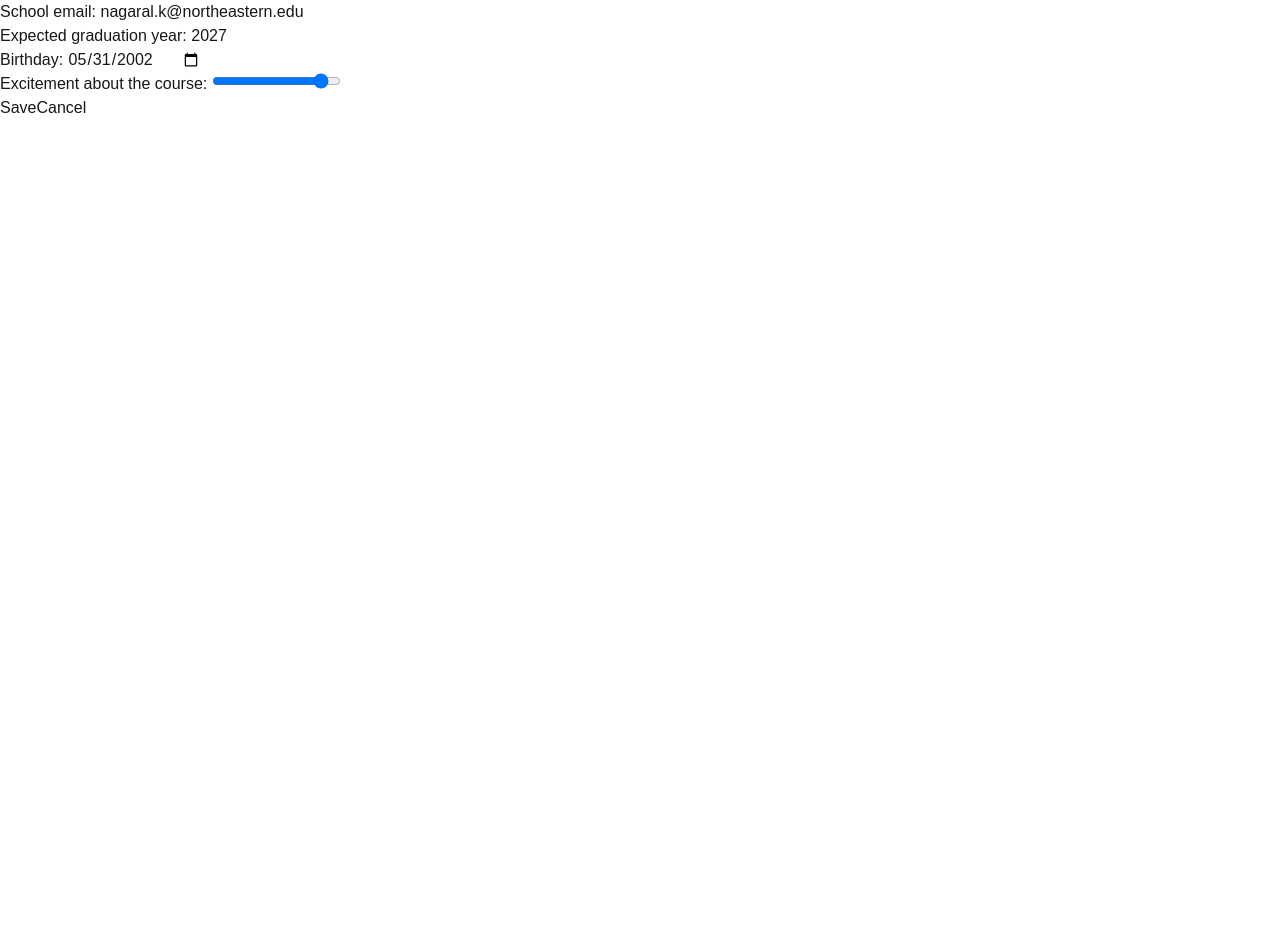
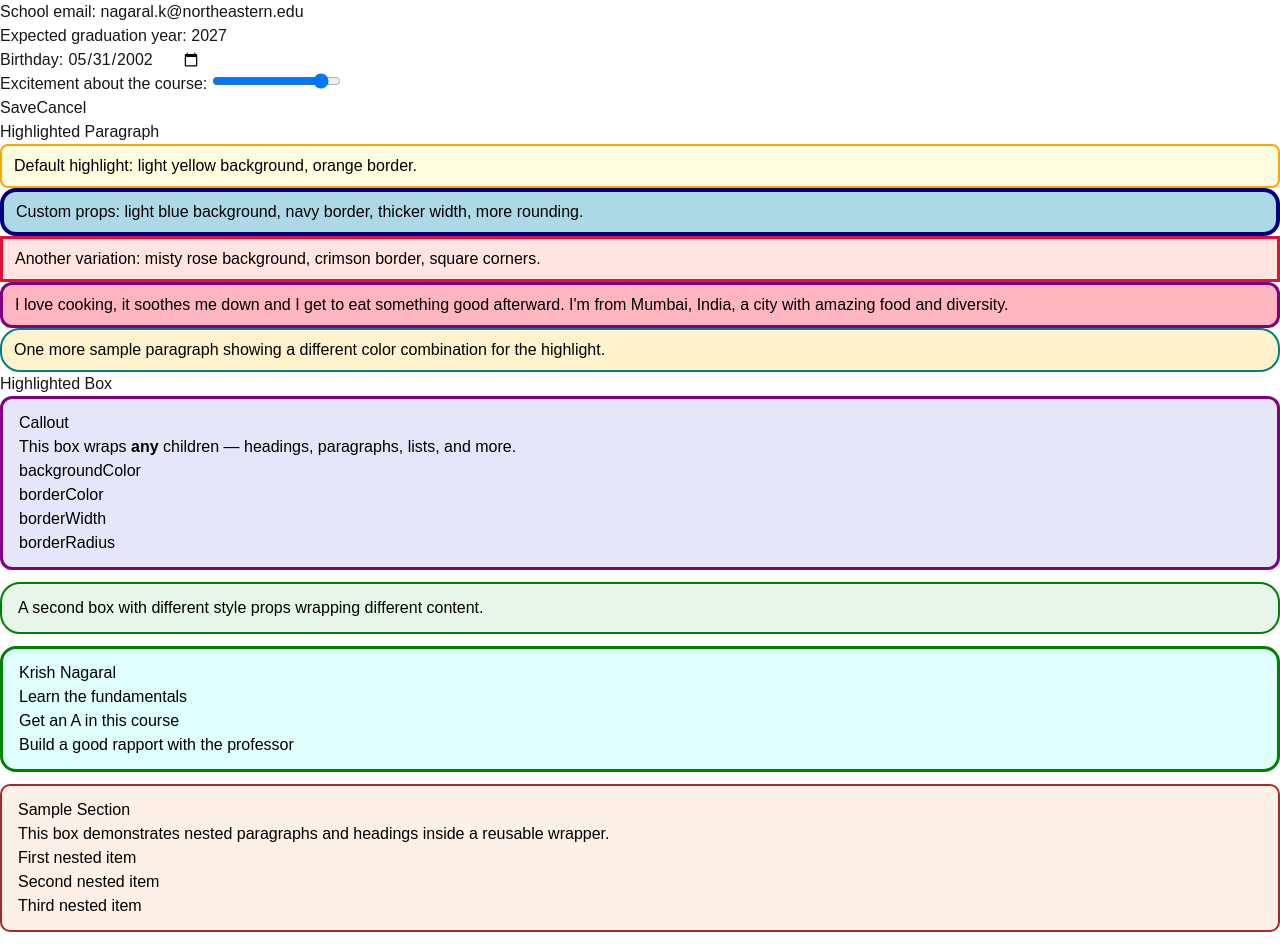
Before and after one commit to Blanq-one/webdev-client, a Next.js app: page /labs/lab1 in a window 1280 px wide. Shown: the part 7000-7944 px from the top of the page. Before the commit the page ends 7120 px from the top, so only its background shows below. Built offline with nearby package versions, Linux system fonts and the light colour scheme.

Commit message:
Add Lab 1 highlighted paragraph and box components

```diff
--- /dev/null
+++ b/app/labs/lab1/HighlightedBox.tsx
@@ -0,0 +1,96 @@
+import type { ReactNode } from "react";
+function HighlightedBox({
+  backgroundColor = "lightyellow",
+  borderColor = "orange",
+  borderWidth = 2,
+  borderRadius = 8,
+  children,
+}: {
+  backgroundColor?: string;
+  borderColor?: string;
+  borderWidth?: string | number;
+  borderRadius?: string | number;
+  children?: ReactNode;
+}) {
+  return (
+    <div
+      style={{
+        backgroundColor,
+        borderColor,
+        borderWidth,
+        borderStyle: "solid",
+        borderRadius,
+        padding: "0.75rem 1rem",
+        marginBottom: "0.75rem",
+        color: "#000000",
+      }}
+    >
+      {children}
+    </div>
+  );
+}
+export default function HighlightedBoxLab() {
+  return (
+    <div id="wd-highlighted-box">
+      <h3>Highlighted Box</h3>
+      <HighlightedBox
+        backgroundColor="lavender"
+        borderColor="purple"
+        borderWidth={3}
+        borderRadius={12}
+      >
+        <h4>Callout</h4>
+        <p>
+          This box wraps <strong>any</strong>{" "}children — headings, paragraphs,
+          lists, and more.
+        </p>
+        <ul>
+          <li>backgroundColor</li>
+          <li>borderColor</li>
+          <li>borderWidth</li>
+          <li>borderRadius</li>
+        </ul>
+      </HighlightedBox>
+      <HighlightedBox
+        backgroundColor="#e8f5e9"
+        borderColor="green"
+        borderWidth={2}
+        borderRadius={20}
+      >
+        <p>
+          A second box with different style props wrapping different content.
+        </p>
+      </HighlightedBox>
+      <HighlightedBox
+        backgroundColor="lightcyan"
+        borderColor="green"
+        borderWidth={3}
+        borderRadius={16}
+      >
+        <h4>Krish Nagaral</h4>
+        <ul>
+          <li>Learn the fundamentals</li>
+          <li>Get an A in this course</li>
+          <li>Build a good rapport with the professor</li>
+        </ul>
+      </HighlightedBox>
+      <HighlightedBox
+        backgroundColor="#fdf0e6"
+        borderColor="brown"
+        borderWidth={2}
+        borderRadius={10}
+      >
+        <h4>Sample Section</h4>
+        <p>
+          This box demonstrates nested paragraphs and headings inside a
+          reusable wrapper.
+        </p>
+        <ol>
+          <li>First nested item</li>
+          <li>Second nested item</li>
+          <li>Third nested item</li>
+        </ol>
+      </HighlightedBox>
+    </div>
+  );
+}
--- /dev/null
+++ b/app/labs/lab1/HighlightedParagraph.tsx
@@ -0,0 +1,65 @@
+function HighlightedParagraph({
+  text = "This paragraph is highlighted using component props.",
+  backgroundColor = "lightyellow",
+  borderColor = "orange",
+  borderWidth = 2,
+  borderRadius = 8,
+}: {
+  text?: string;
+  backgroundColor?: string;
+  borderColor?: string;
+  borderWidth?: string | number;
+  borderRadius?: string | number;
+}) {
+  return (
+    <p
+      style={{
+        backgroundColor,
+        borderColor,
+        borderWidth,
+        borderStyle: "solid",
+        borderRadius,
+        padding: "0.5rem 0.75rem",
+        color: "#000000",
+      }}
+    >
+      {text}
+    </p>
+  );
+}
+export default function HighlightedParagraphLab() {
+  return (
+    <div id="wd-highlighted-paragraph">
+      <h3>Highlighted Paragraph</h3>
+      <HighlightedParagraph text="Default highlight: light yellow background, orange border." />
+      <HighlightedParagraph
+        text="Custom props: light blue background, navy border, thicker width, more rounding."
+        backgroundColor="lightblue"
+        borderColor="navy"
+        borderWidth={4}
+        borderRadius={16}
+      />
+      <HighlightedParagraph
+        text="Another variation: misty rose background, crimson border, square corners."
+        backgroundColor="#ffe4e1"
+        borderColor="crimson"
+        borderWidth="3px"
+        borderRadius="0px"
+      />
+      <HighlightedParagraph
+        text="I love cooking, it soothes me down and I get to eat something good afterward. I'm from Mumbai, India, a city with amazing food and diversity."
+        backgroundColor="lightpink"
+        borderColor="purple"
+        borderWidth={3}
+        borderRadius={12}
+      />
+      <HighlightedParagraph
+        text="One more sample paragraph showing a different color combination for the highlight."
+        backgroundColor="#fff3cd"
+        borderColor="teal"
+        borderWidth={2}
+        borderRadius={20}
+      />
+    </div>
+  );
+}
--- a/app/labs/lab1/page.tsx
+++ b/app/labs/lab1/page.tsx
@@ -4,6 +4,8 @@ import ListTags from "./ListTags";
 import Tables from "./Tables";
 import Images from "./Images";
 import Forms from "./forms/Forms";
+import HighlightedParagraphLab from "./HighlightedParagraph";
+import HighlightedBoxLab from "./HighlightedBox";
 
 export default function Lab1() {
   return (
@@ -16,6 +18,8 @@ export default function Lab1() {
       <Tables />
       <Images />
       <Forms />
+      <HighlightedParagraphLab />
+      <HighlightedBoxLab />
       {/* do the next exercise here */}
     </div>
   );
```
